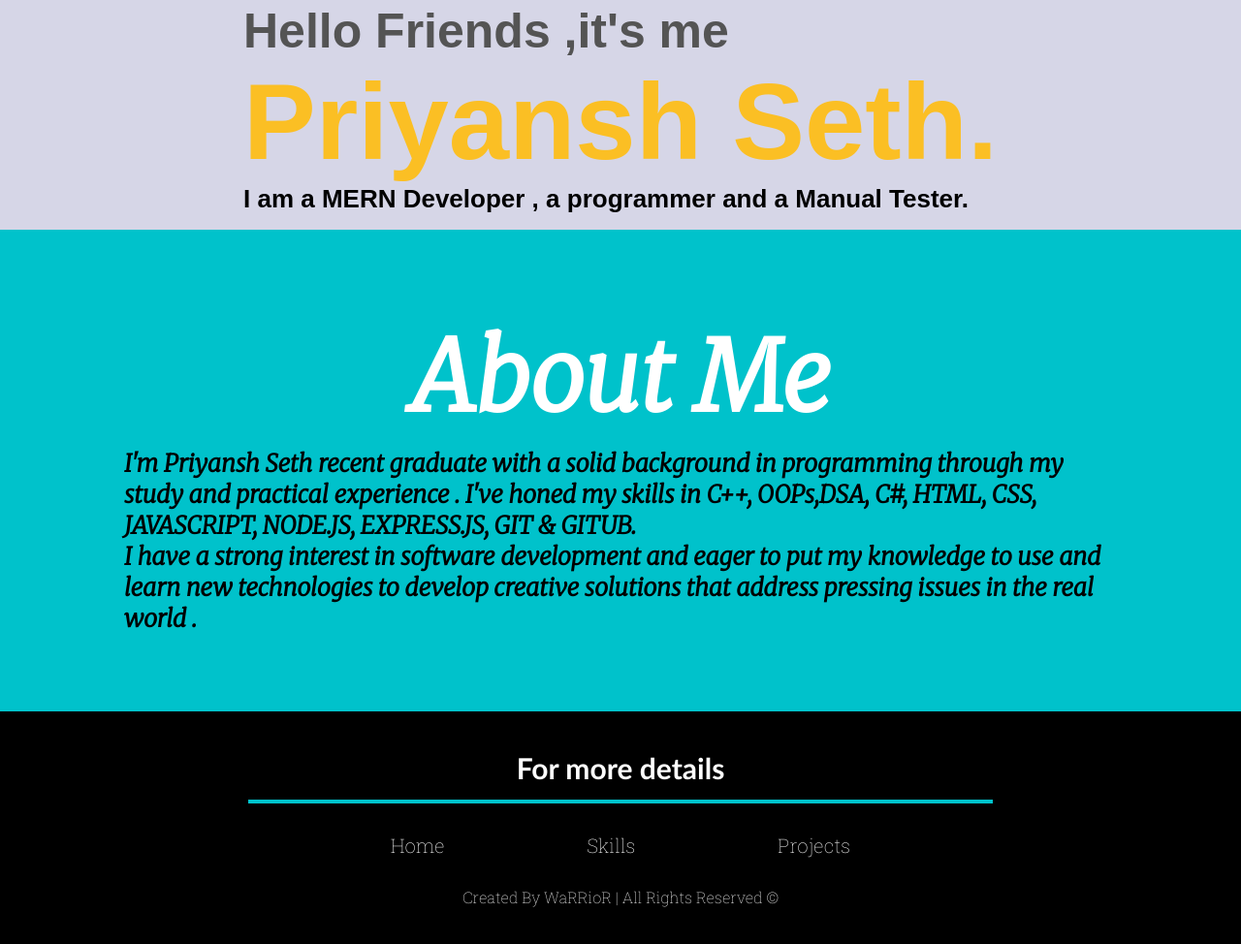
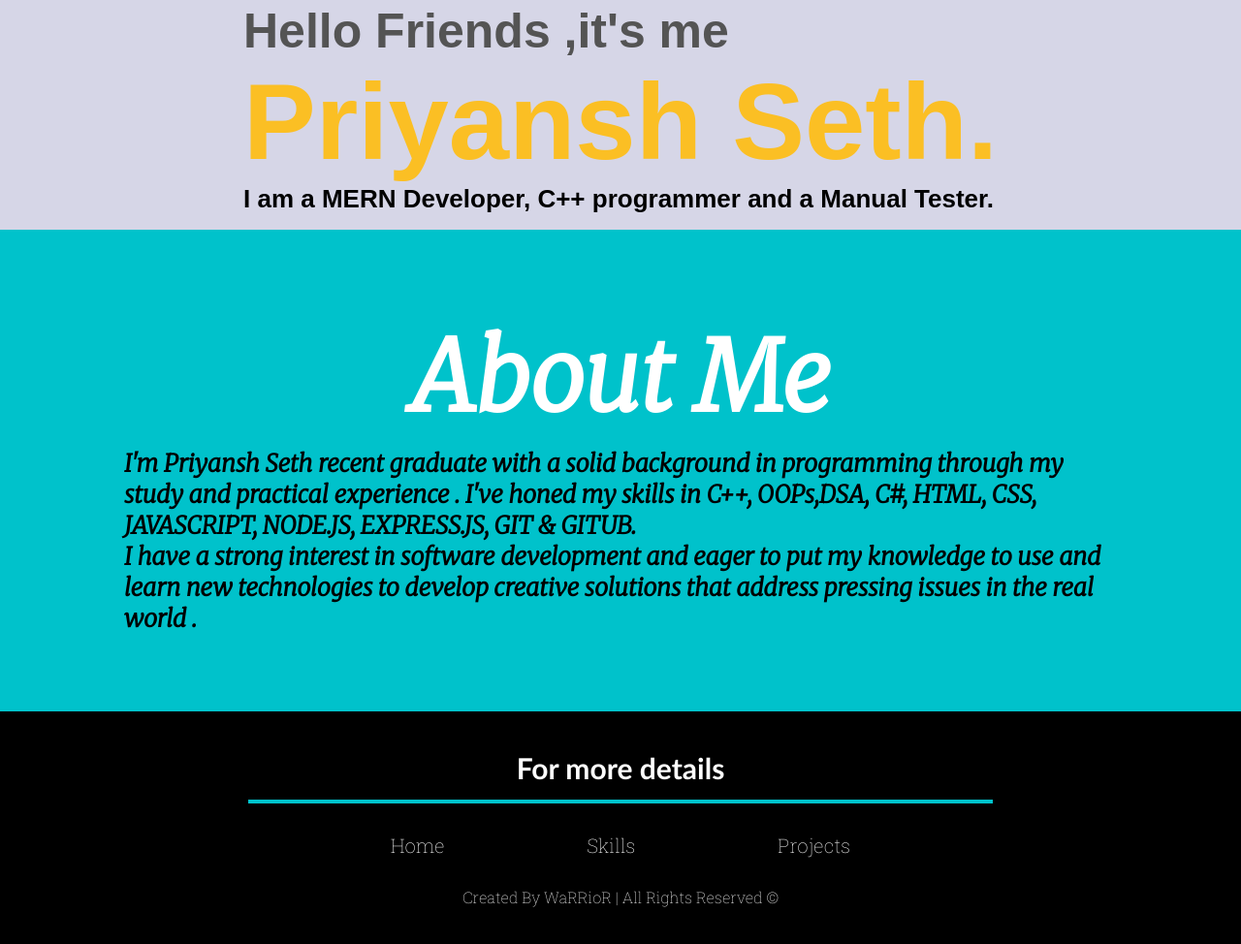
Before and after one commit to INSANEWARRIORR/PORTFOLIO, a website: page index.html in a window 1280 px wide. Shown: the part 1081-2055 px from the top of the page at 97% size. Drawn offline with Linux system fonts and the light colour scheme; a web font is replaced by a local one.

Commit message:
Updating index.html

```diff
--- a/index.html
+++ b/index.html
@@ -88,7 +88,7 @@
         <p class="head1">Hello Friends ,it's me</p>
         <p class="head2">Priyansh Seth.</p>
         <p class="head3">
-          I am a MERN Developer , a programmer and a Manual Tester.
+          I am a MERN Developer, C++ programmer and a Manual Tester.
         </p>
       </div>
       <div class="my-banner-right reveal-left">
```
